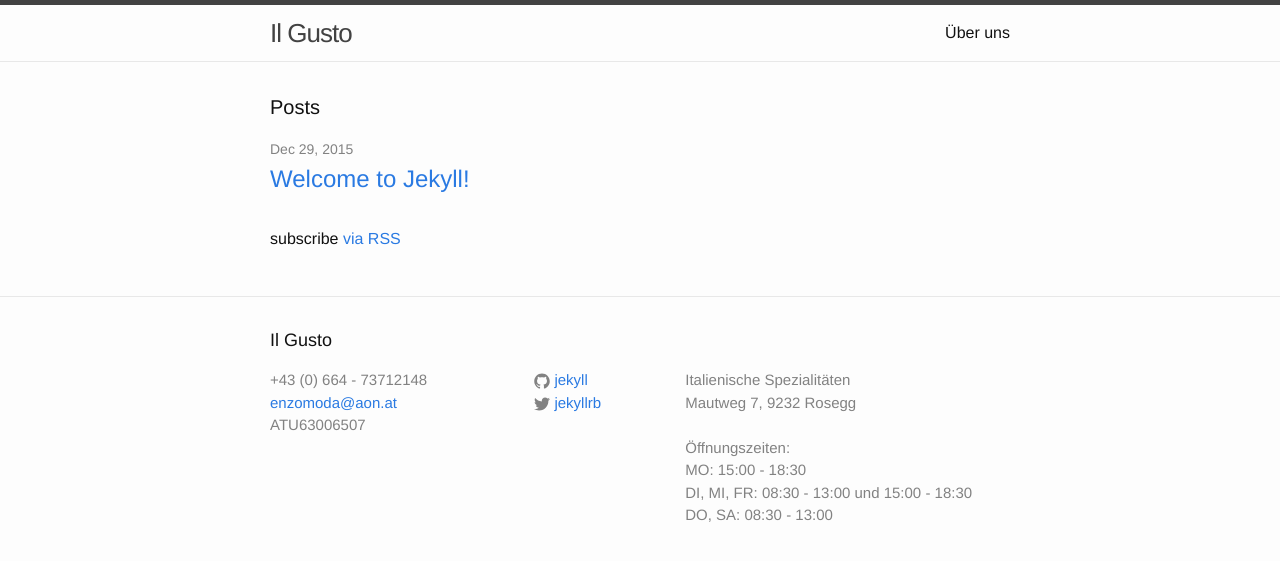
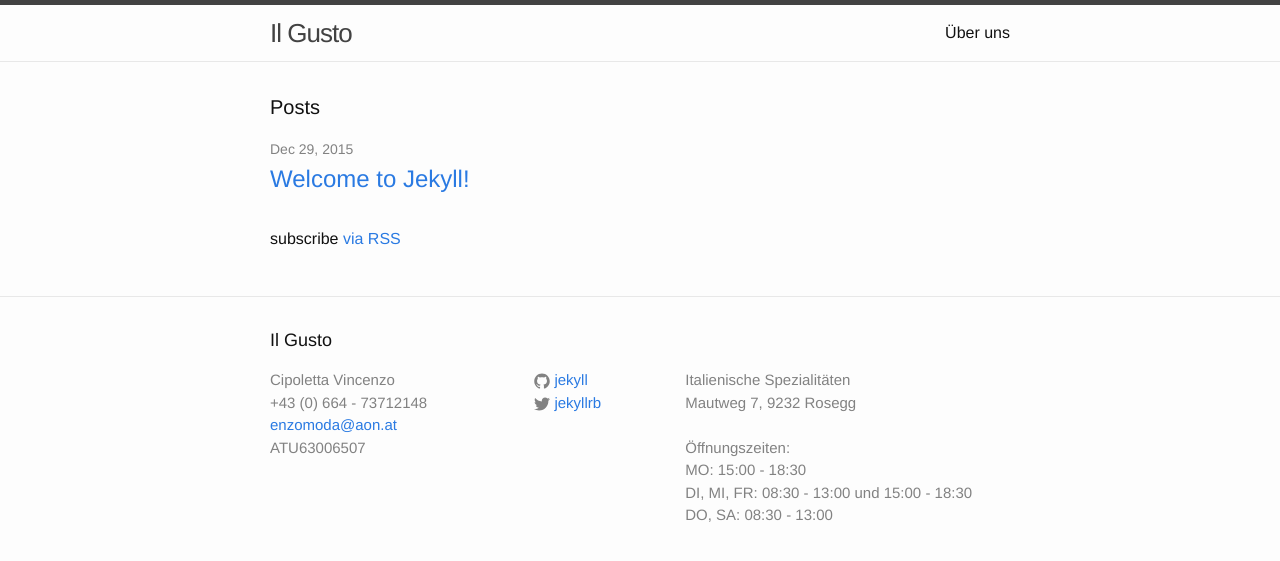
Before and after one commit to annakoe/il-gusto, a Jekyll site: the page built from index.html, in a window 1280 px wide. Shown: the top 561 px of the page. Built offline with Jekyll 4.4.1, drawn with Linux system fonts in a browser that asks for light colours.

Commit message:
formatting footer

```diff
--- a/_config.yml
+++ b/_config.yml
@@ -1,5 +1,6 @@
 # Site settings
 title: Il Gusto
+name: Cipoletta Vincenzo
 phone: +43 (0) 664 - 73712148
 uid: ATU63006507
 email: enzomoda@aon.at
--- a/_includes/footer.html
+++ b/_includes/footer.html
@@ -7,6 +7,7 @@
     <div class="footer-col-wrapper">
       <div class="footer-col  footer-col-1">
         <ul class="contact-list">
+          <li>{{ site.name }}</li>
           <li>{{ site.phone }}</li>
           <li><a href="mailto:{{ site.email }}">{{ site.email }}</a></li>
           <li>{{ site.uid }}</li>
```
